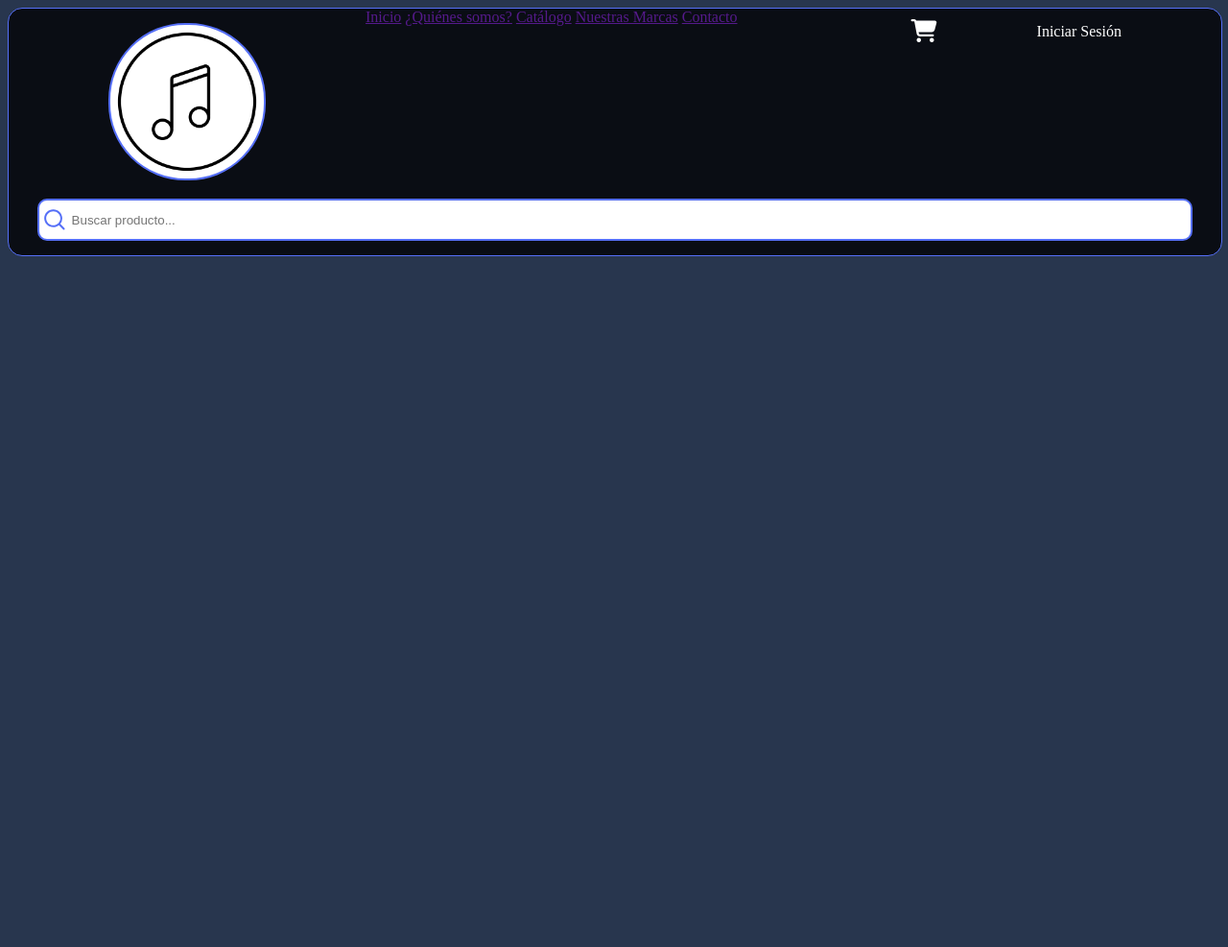
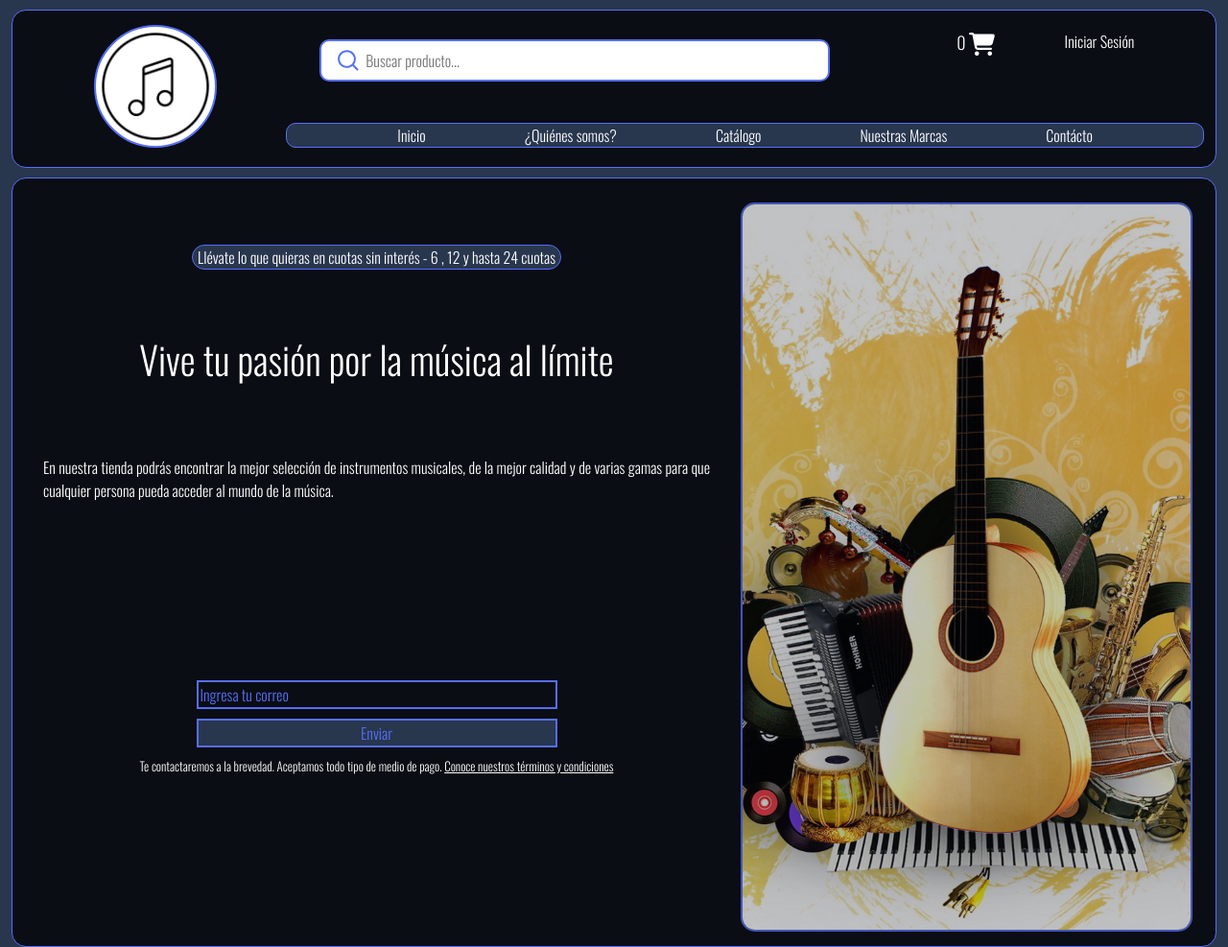
Before and after one commit to Franco-Odone/proyecto1M1BUDD, a plain HTML site: page index.html in a window 1280 px wide. Shown: the whole page at 96% size. Before the commit the page ends 800 px from the top, so only its background shows below. Drawn offline with nearby package versions, Linux system fonts and the light colour scheme.

Commit message:
adición jumbotron

```diff
--- a/index.html
+++ b/index.html
@@ -1,37 +1,76 @@
 <!DOCTYPE html>
-<html lang="en">
+<html lang="es">
 <head>
     <meta charset="UTF-8">
     <meta http-equiv="X-UA-Compatible" content="IE=edge">
     <meta name="viewport" content="width=device-width, initial-scale=1.0">
-    <meta name="viewport" content="width=device-width, initial-scale=1">
+    <link href="https://cdn.jsdelivr.net/npm/bootstrap@5.2.0/dist/css/bootstrap.min.css" rel="stylesheet" integrity="sha384-gH2yIJqKdNHPEq0n4Mqa/HGKIhSkIHeL5AyhkYV8i59U5AR6csBvApHHNl/vI1Bx" crossorigin="anonymous">
     <link rel="stylesheet" type="text/css" href="./style/estilo.css">
+    <link rel="preconnect" href="https://fonts.googleapis.com">
+    <link rel="preconnect" href="https://fonts.gstatic.com" crossorigin>
+    <link href="https://fonts.googleapis.com/css2?family=Oswald:wght@300&display=swap" rel="stylesheet">
     <title>Home | Landing de Negocio</title>
 </head>
-<body>
-    <header>
-        <div class="header__div">
+<body class="container-fluid">
+    <header class="container-fluid">
+        <div class="header__div container-fluid">
             <a href=""><img src="./img/multimedia_music_musical_note_button_icon_149088.png" alt="Landing Logo"></a>
-            <a href="" class="icon"><i class="fa-solid fa-bars fa-xl"></i></a>
-            <nav>
+            <a href="">Iniciar Sesión</a>
+            <a href="" class="icon2">
+                <span>0</span>
+                <i class="fa-solid fa-cart-shopping fa-xl"></i>
+            </a>
+            <div class="header__div-div container-fluid">
+                <svg role="img" height="24" width="24">
+                    <path d="M10.533 1.279c-5.18 0-9.407 4.14-9.407 9.279s4.226 9.279 9.407 9.279c2.234 0 4.29-.77 5.907-2.058l4.353 4.353a1 1 0 101.414-1.414l-4.344-4.344a9.157 9.157 0 002.077-5.816c0-5.14-4.226-9.28-9.407-9.28zm-7.407 9.279c0-4.006 3.302-7.28 7.407-7.28s7.407 3.274 7.407 7.28-3.302 7.279-7.407 7.279-7.407-3.273-7.407-7.28z">
+                    </path>
+                </svg>
+                <input type="text" placeholder="Buscar producto..." value="">
+            </div>
+            <nav class="container-fluid d-flex justify-content-evenly">
                 <a href="">Inicio</a>
                 <a href="">¿Quiénes somos?</a>
                 <a href="">Catálogo</a>
                 <a href="">Nuestras Marcas</a>
-                <a href="">Contacto</a>
+                <a href="">Contácto</a>
             </nav>
-            <a href="">Iniciar Sesión</a>
-            <a href="" class="icon"><i class="fa-solid fa-cart-shopping fa-xl"></i></a>
-        </div>
-        <div class="header__div">
-            <svg role="img" height="24" width="24">
-                <path d="M10.533 1.279c-5.18 0-9.407 4.14-9.407 9.279s4.226 9.279 9.407 9.279c2.234 0 4.29-.77 5.907-2.058l4.353 4.353a1 1 0 101.414-1.414l-4.344-4.344a9.157 9.157 0 002.077-5.816c0-5.14-4.226-9.28-9.407-9.28zm-7.407 9.279c0-4.006 3.302-7.28 7.407-7.28s7.407 3.274 7.407 7.28-3.302 7.279-7.407 7.279-7.407-3.273-7.407-7.28z">
-                </path>
-            </svg>
-            <input type="text" placeholder="Buscar producto..." value="">
         </div>
     </header>
-    <!-- <h1>Llave de Sol</h1> -->
+    <main class="container-fluid">
+        <section class="jumbotron container-fluid">
+            <div class="titulo container-fluid">
+                <a href="">Llévate lo que quieras en cuotas sin interés - 6 , 12 y hasta 24 cuotas</a>
+                <h1>Vive tu <span>pasión</span> por la <span>música</span> al límite</h1>
+            </div>
+            <p>
+                En nuestra tienda podrás encontrar la mejor selección de instrumentos musicales, de la mejor calidad y de varias gamas para que cualquier persona pueda acceder al mundo de la música.
+            </p>
+            <div class="form-container container-fluid">
+                <form action="" class="container-fluid">
+                    <div class="container-fluid">
+                        <input type="email" placeholder="Ingresa tu correo">
+                        <button type="submit">Enviar</button>
+                    </div>
+                    <p>
+                        Te contactaremos a la brevedad. Aceptamos todo tipo de medio de pago.
+                        <a href=""> Conoce nuestros términos y condiciones</a>
+                    </p>
+                </form>
+            </div>
+            <img src="./img/374792-blackangel.jpg" alt="Imágen Jumbotron">
+        </section>
+        <section>
+
+        </section>
+        <section>
+
+        </section>
+    </main>
+    <footer>
+
+    </footer>
     <script src="https://kit.fontawesome.com/c6b5cc67c4.js" crossorigin="anonymous"></script>
+    <script src="https://cdn.jsdelivr.net/npm/bootstrap@5.2.0/dist/js/bootstrap.bundle.min.js" integrity="sha384-A3rJD856KowSb7dwlZdYEkO39Gagi7vIsF0jrRAoQmDKKtQBHUuLZ9AsSv4jD4Xa" crossorigin="anonymous"></script>
+  </body>
 </body>
 </html>
--- a/style/estilo.css
+++ b/style/estilo.css
@@ -1,118 +1,289 @@
 body {
     background-color: #28364e;
+    font-family: 'Oswald', sans-serif;
+    min-width: fit-content;
 }
+
 /* Header */
+
 header {
-    width: 100%;
-    padding-bottom: 15px;
+    margin: 10px;
+    padding-bottom: 10px;
     background-color: #0a0d14;
+    min-width: fit-content;
     border-radius: 15px;
     border: 1px solid #556ff7;
 }
+
 /* Logo-Menú-Inicio sesión-Carro */
-.header__div:first-child a > img {
-    width: 10rem;
-    object-fit: cover;
+
+.header__div {
+    padding: 0;
+    box-sizing: border-box;
+    display: grid;
+    grid-template-areas:
+    "a a a a"
+    "b b c c"
+    "d d d d"
+    "e e e e";
+}
+.header__div > a:first-child {
+    grid-area: a;
+    justify-self: center;
+}
+.header__div > a:first-child > img {
+    width: 8rem;
     background-color: #ffffff;
     border-radius: 80px;
     border: 2px solid #556ff7;
     margin-top: 15px;
 }
-.header__div:first-child {
-    overflow: hidden;
-    box-sizing: border-box;
-    width: 100%;
-    display: grid;
-    grid-template-areas:
-        "a a b b"
-        "c c d d";
+.header__div > a:nth-child(2) {
+    grid-area: b;
+    justify-self: left;
+    color: #ffffff;
+    margin: 0 0 10px 15px;
+    text-decoration: none;
 }
-.header__div:first-child > a:first-child {
+.header__div > .icon2 {
+    grid-area: c;
     justify-self: right;
-    grid-area: a;
+    color: #ffffff;
+    margin: 0 15px 10px 0;
+    text-decoration: none;
 }
-.header__div:first-child > a:nth-child(2) {
-    justify-self: right;
-    grid-area: b;
+.header__div > .icon2 > span {
+    font-size: large;
     color: #ffffff;
-    margin-right: 15px;
-    padding-top: 15px;
 }
-.header__div:first-child > a:nth-child(4) {
-    justify-self: left;
-    grid-area: c;
-    color: #ffffff;
-    text-decoration: none;
-    margin: 0 0 15px 15px;
-}
-.header__div:first-child > a:last-child {
-    justify-self: right;
+
+/* Buscador de producto */
+
+.header__div > .header__div-div {
     grid-area: d;
-    color: #ffffff;
-    margin-right: 15px;
-    padding-bottom: 15px;
-}
-.header__div:first-child > nav {
-    display: none;
-}
-/* Buscador de producto */
-.header__div:last-child {
-    width: 95%;
-    position: relative;
-    left: 0;
-    right: 0;
-    margin: auto;
+    width: 96%;
+    height: fit-content;
     border-radius: 10px;
     border: 2px solid #556ff7;
     background-color: #ffffff;
     display: flex;
     align-items: center;
+    justify-content: left;
 }
-.header__div:last-child > svg {
-    color: #556ff7;
+.header__div > .header__div-div > svg {
     margin: 8px 4px;
 }
-.header__div:last-child > svg path {
+.header__div > .header__div-div > svg path {
     fill: #556ff7;
 }
-.header__div:last-child > input {
+.header__div > .header__div-div > input {
     border-style: none;
 }
 
-@media screen and (min-width:769px) {
+/* Nav */
+
+.header__div > nav {
+    grid-area: e;
+    margin-top: 10px;
+    text-align: center;
+    background-color: #28364e;
+    border-radius: 10px;
+    border: solid 1px #556ff7;
+}
+.header__div > nav > a {
+    color: #ffffff;
+    text-decoration: none;
+    border-radius: 5px;
+}
+
+/* Nav responsive pantallas más pequeñas*/
+
+@media screen and (max-width: 451px) {
+    .header__div > nav {
+        display: flex;
+        flex-direction: column;
+    }
+    .header__div > nav > a:not(:first-child) {
+        border-left: unset;
+    }
+    .header__div > nav > a:not(:last-child) {
+        border-bottom: 2px solid #556ff7;
+    }
+}
+
+/* Header responsive pantallas grandes*/
+
+@media screen and (min-width: 768px) {
+
     /* Logo-Menú-Inicio sesión-Carro */
-    .header__div:first-child a > img {
-        margin-bottom: 15px;
+
+    header {
+        padding-bottom: 0;
     }
-    .header__div:first-child > a:nth-child(2) {
-        display: none;
+    .header__div {
+        grid-template-areas:
+            "a b b c d"
+            "a e e e e";
     }
-    .header__div:first-child {
-        overflow: hidden;
-        box-sizing: border-box;
-        width: 100%;
-        display: grid;
-        grid-template-areas:
-            "a a d d c c"
-            "a a b b b b";
-    }
-    .header__div:first-child > nav {
-        display: inline-block;
-        grid-area: d;
-    }
-    .header__div:first-child > a:first-child {
+    .header__div > a:first-child {
         justify-self: center;
     }
-    .header__div:first-child > a:nth-child(4) {
+    .header__div a > img {
+        margin-bottom: 20px;
+    }
+    .header__div > a:nth-child(2) {
+        grid-area: d;
         justify-self: center;
-        color: #ffffff;
         text-decoration: none;
-        margin: 15px 0 0 0;
+        margin: 20px 0 0 0;
     }
-    .header__div:first-child > a:last-child {
-        justify-self: right;
-        grid-area: d;
-        color: #ffffff;
-        margin: 15px 0 0 0;
+    .header__div > .icon2 {
+        grid-area: c;
+        margin: 20px 0 0 0;
+    }
+
+    /* Buscador de produtos */
+
+    .header__div > .header__div-div {
+        grid-area: b;
+        margin-left: 35px;
+        margin-top: 30px;
+    }
+
+    /* Nav  */
+
+    .header__div > nav {
+        grid-area: e;
+        height: fit-content;
+        align-self: flex-end;
+        margin-bottom: 20px;
     }
 }
+
+/* Main */
+
+main {
+    background-color: #0a0d14;
+    min-width: fit-content;
+    border-radius: 15px;
+    border: 1px solid #556ff7;
+}
+
+/* Jumbotron */
+
+.jumbotron {
+    padding: 0;
+    box-sizing: border-box;
+    display: grid;
+    grid-template-areas:
+    "a a a a"
+    "b b b b"
+    "c c c c"
+    "d d d d";
+}
+.jumbotron > .titulo {
+    grid-area: a;
+    margin-top: 15px;
+    display: flex;
+    flex-direction: column;
+    justify-content: space-evenly;
+    align-items: center;
+}
+.jumbotron > .titulo > a {
+    text-decoration: none;
+    color: #ffffff;
+    font-size: 1rem;
+    text-align: center;
+    background-color: #28364e;
+    border: 1px solid #556ff7;
+    border-radius: 15px;
+    width: fit-content;
+    padding: 0 5px;
+}
+.jumbotron > .titulo > h1 {
+    color: #ffffff;
+    margin-top: 15px;
+    font-size: 2.5rem;
+    text-align: center;
+}
+.jumbotron > p {
+    grid-area: b;
+    margin: 15px 20px 25px 20px;
+    color: #ffffff;
+    text-align: justify;
+}
+
+/* Form */
+
+.jumbotron > .form-container {
+    grid-area: c;
+    color: #ffffff;
+}
+.jumbotron > .form-container > form {
+    text-align: center;
+}
+.jumbotron > .form-container > form div {
+    display: flex;
+    flex-direction: column;
+    max-width: 400px;
+}
+.jumbotron > .form-container > form div > input {
+    border: 2px solid #556ff7;
+    background-color: #0a0d14;
+    margin-bottom: 10px;
+    color: #556ff7;
+}
+.jumbotron > .form-container > form div > input::placeholder {
+    color: #556ff7;
+}
+.jumbotron > .form-container > form div > button {
+    border: 2px solid #556ff7;
+    background-color: #28364e;
+    color: #556ff7;
+    margin-bottom: 10px;
+}
+.jumbotron > .form-container > form > p {
+    text-decoration: none;
+    text-align: center;
+    font-size: small;
+}
+.jumbotron > .form-container > form p > a {
+    color: #ffffff;
+    font-size: small;
+}
+.jumbotron > img {
+    grid-area: d;
+    width: 95%;
+    opacity: 75%;
+    position: relative;
+    margin: auto;
+    border: 2px solid #556ff7;
+    border-radius: 15px;
+    margin-bottom: 15px;
+}
+
+/* Jumbotron responsive */
+
+@media screen and (min-width: 768px) {
+    .jumbotron {
+        height: 100vh;
+        grid-template-areas:
+        "a a d d"
+        "b b d d"
+        "c c d d";
+    }
+    .jumbotron > .titulo {
+        grid-area: a;
+    }
+    .jumbotron > p {
+        grid-area: b;
+    }
+    .jumbotron > .form-container {
+        grid-area: c;
+    }
+    .jumbotron > img {
+        grid-area: d;
+        height: 95%;
+        object-fit: cover;
+    }
+}
```
Also changed, not shown: Prototipado simple/prototipado-mobile.png, img/374792-blackangel.jpg (added).
